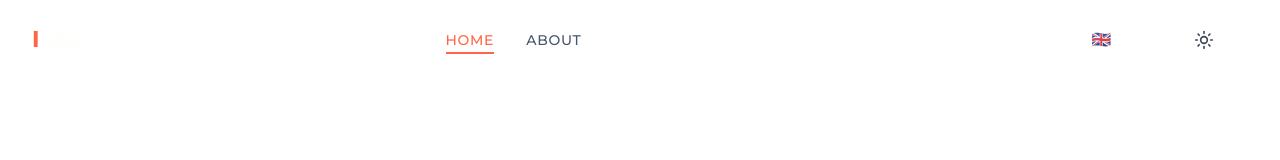
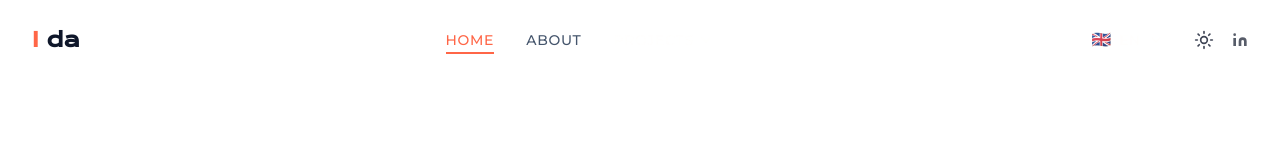
Before and after one commit to idaivanova/portfolio, a React (Vite) app: page / in a window 1280 px wide. Shown: the top 160 px of the page. Built offline with nearby package versions, Linux system fonts and the light colour scheme.

Commit message:
fix: make header logo and icons theme-aware for light mode

```diff
--- a/src/components/layout/header.tsx
+++ b/src/components/layout/header.tsx
@@ -385,7 +385,7 @@ export function Header({ className }: HeaderProps) {
             {/* Logo */}
             <Link
               to="/"
-              className="flex items-center gap-2 text-xl font-bold text-cream hover:text-accent transition-colors font-display"
+              className="flex items-center gap-2 text-xl font-bold text-foreground hover:text-accent transition-colors font-display"
             >
               <span className="text-accent">I</span>
               <span>da</span>
@@ -407,7 +407,7 @@ export function Header({ className }: HeaderProps) {
                 href="https://linkedin.com"
                 target="_blank"
                 rel="noopener noreferrer"
-                className="hidden md:flex items-center gap-2 text-sm font-medium text-cream/70 hover:text-accent transition-colors"
+                className="hidden md:flex items-center gap-2 text-sm font-medium text-foreground/70 hover:text-accent transition-colors"
               >
                 <LinkedInIcon size="sm" />
                 <span className="sr-only">LinkedIn</span>
@@ -418,7 +418,7 @@ export function Header({ className }: HeaderProps) {
                 iconName="Menu"
                 variant="ghost"
                 size="icon"
-                className="md:hidden text-cream hover:bg-cream/10"
+                className="md:hidden text-foreground hover:bg-muted"
                 onClick={() => setIsMobileMenuOpen(true)}
                 aria-label="Open menu"
               />
```
